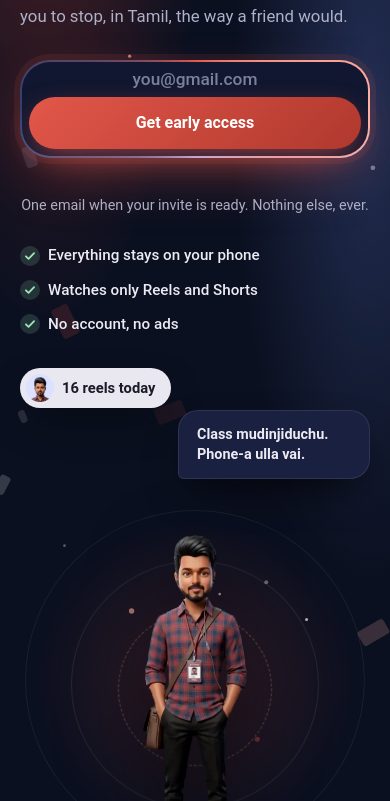
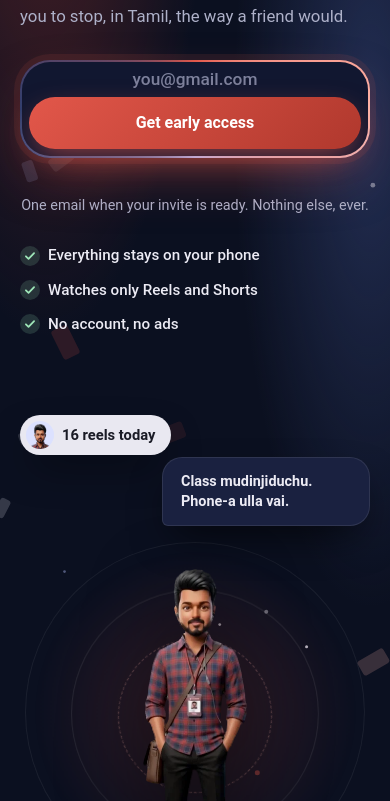
Before and after one commit to Jaganofficial/ScrollBuddy, a plain HTML site: page web/early-access/index.html in a window 390 px wide. Shown: the part 299-1100 px from the top of the page. Drawn offline with Linux system fonts and the light colour scheme.

Commit message:
Keep the hero's speech bubble clear of the character's face
The count and the speech bubble were pinned over the character, and at
in-between widths, where he fills the height of his stage, a long line
landed on his head. They now have a row of their own above him, so they
cannot overlap him at any width.

Co-Authored-By: Claude <noreply@anthropic.com>

```diff
--- a/web/early-access/index.html
+++ b/web/early-access/index.html
@@ -76,12 +76,14 @@
         <div class="halo halo-1"></div>
         <div class="halo halo-2"></div>
         <div class="halo halo-3"></div>
+        <div class="callouts">
           <div class="chip" data-chip>
             <img src="assets/vaathi-head.webp" alt="" width="28" height="28">
             <span data-chip-text>1 reel today</span>
           </div>
           <div class="says" data-says>
             <span data-says-text>Podhum, Nanba. Phone-a keezha vai.</span>
+          </div>
         </div>
         <img class="vaathi" src="assets/vaathi-wave.webp" alt="" width="448" height="720">
       </div>
--- a/web/early-access/styles.css
+++ b/web/early-access/styles.css
@@ -388,9 +388,24 @@ h1 {
 
 .stage {
   position: relative;
-  display: grid;
-  place-items: end center;
-  min-height: clamp(420px, 62vh, 640px);
+  display: flex;
+  flex-direction: column;
+  align-items: center;
+  justify-content: flex-end;
+}
+
+/* The count and what he says have a row of their own above his head, so that at no width
+   and with no line of his, however long, do they cover his face */
+.callouts {
+  position: relative;
+  z-index: 2;
+  display: flex;
+  align-items: flex-end;
+  justify-content: space-between;
+  gap: 12px;
+  width: 100%;
+  min-height: 8rem;
+  margin-bottom: 6px;
 }
 
 .halo {
@@ -425,23 +440,21 @@ h1 {
 
 .vaathi {
   position: relative;
-  height: clamp(400px, 60vh, 620px);
+  height: clamp(360px, 52vh, 540px);
   width: auto;
   filter: drop-shadow(0 30px 40px rgba(0, 0, 0, 0.55));
 }
 
 .chip,
 .says {
-  position: absolute;
-  z-index: 2;
   box-shadow: 0 18px 40px -12px rgba(0, 0, 0, 0.7);
   animation: float 5s ease-in-out infinite;
 }
 
 /* The app's own count bubble, counting up and then turning red */
 .chip {
-  top: 9%;
-  left: 2%;
+  align-self: flex-start;
+  flex: none;
   display: flex;
   align-items: center;
   gap: 8px;
@@ -465,9 +478,7 @@ h1 {
 }
 
 .says {
-  top: 13%;
-  right: -2%;
-  max-width: 15rem;
+  max-width: min(15rem, 56%);
   padding: 14px 18px;
   border-radius: 20px 20px 20px 6px;
   background: var(--ink-3);
@@ -1001,10 +1012,6 @@ h1 {
     grid-template-columns: 1fr;
   }
 
-  .stage {
-    min-height: 400px;
-  }
-
   .vaathi {
     height: 400px;
   }
@@ -1068,24 +1075,20 @@ h1 {
     text-align: center;
   }
 
-  /* The bubble and the count sit above his head, where there is room for them */
-  .stage {
-    min-height: 510px;
-  }
-
   .vaathi {
     height: 370px;
   }
 
-  .chip {
-    top: 0;
-    left: 0;
+  /* On a narrow screen the two take a line each, the count above what he says */
+  .callouts {
+    flex-direction: column;
+    align-items: flex-end;
+    justify-content: flex-end;
+    min-height: 10.5rem;
   }
 
   .says {
-    top: 52px;
-    right: 0;
-    max-width: 12rem;
+    max-width: 13rem;
     font-size: 0.9rem;
   }
 
```
Lines whose indentation alone changed are shown as unchanged.
